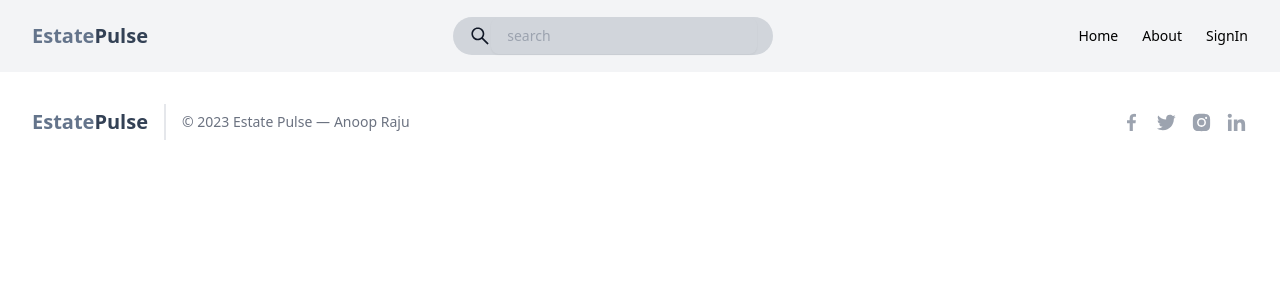
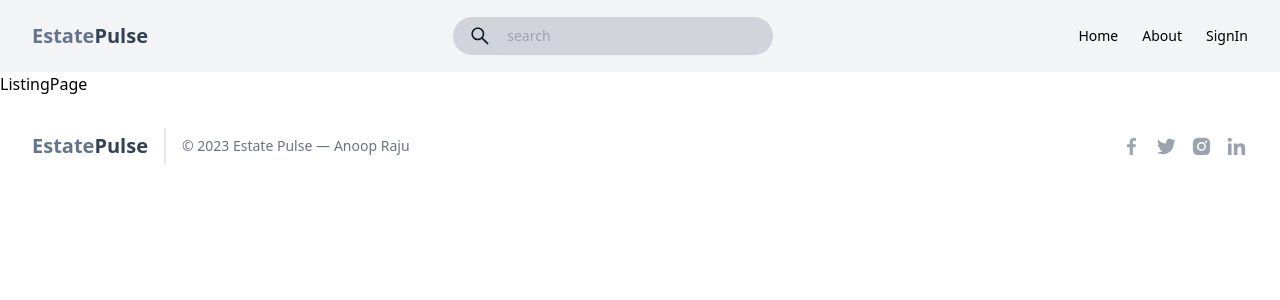
Before and after one commit to anoopraju31/estate-pulse-mern, a React (Vite) app in the folder client/: page /listing/1 in a window 1280 px wide. Shown: the top 300 px of the page. Built offline with nearby package versions, Linux system fonts and the light colour scheme; no server answers.

Commit message:
Client - Listing Page - initial

```diff
--- a/client/src/App.tsx
+++ b/client/src/App.tsx
@@ -5,6 +5,7 @@ import {
 	EditListingPage,
 	EditProfilePage,
 	HomePage,
+	ListingPage,
 	ProfilePage,
 	SignInPage,
 	SignUpPage,
@@ -24,6 +25,7 @@ const App = () => {
 				<Route path='/sign-in' element={<SignInPage />} />
 				<Route path='/sign-up' element={<SignUpPage />} />
 				<Route path='/about' element={<AboutPage />} />
+				<Route path='/listing/:id' element={<ListingPage />} />
 				<Route element={<PrivateRoute />}>
 					<Route path='/profile' element={<ProfilePage />} />
 					<Route path='/profile/edit' element={<EditProfilePage />} />
--- /dev/null
+++ b/client/src/pages/Listing.tsx
@@ -0,0 +1,5 @@
+const ListingPage = () => {
+	return <div>ListingPage</div>
+}
+
+export default ListingPage
--- a/client/src/pages/index.ts
+++ b/client/src/pages/index.ts
@@ -6,3 +6,4 @@ export { default as HomePage } from './Home'
 export { default as EditProfilePage } from './EditProfile'
 export { default as CreateListingPage } from './CreateListing'
 export { default as EditListingPage } from './EditListing'
+export { default as ListingPage } from './Listing'
```
